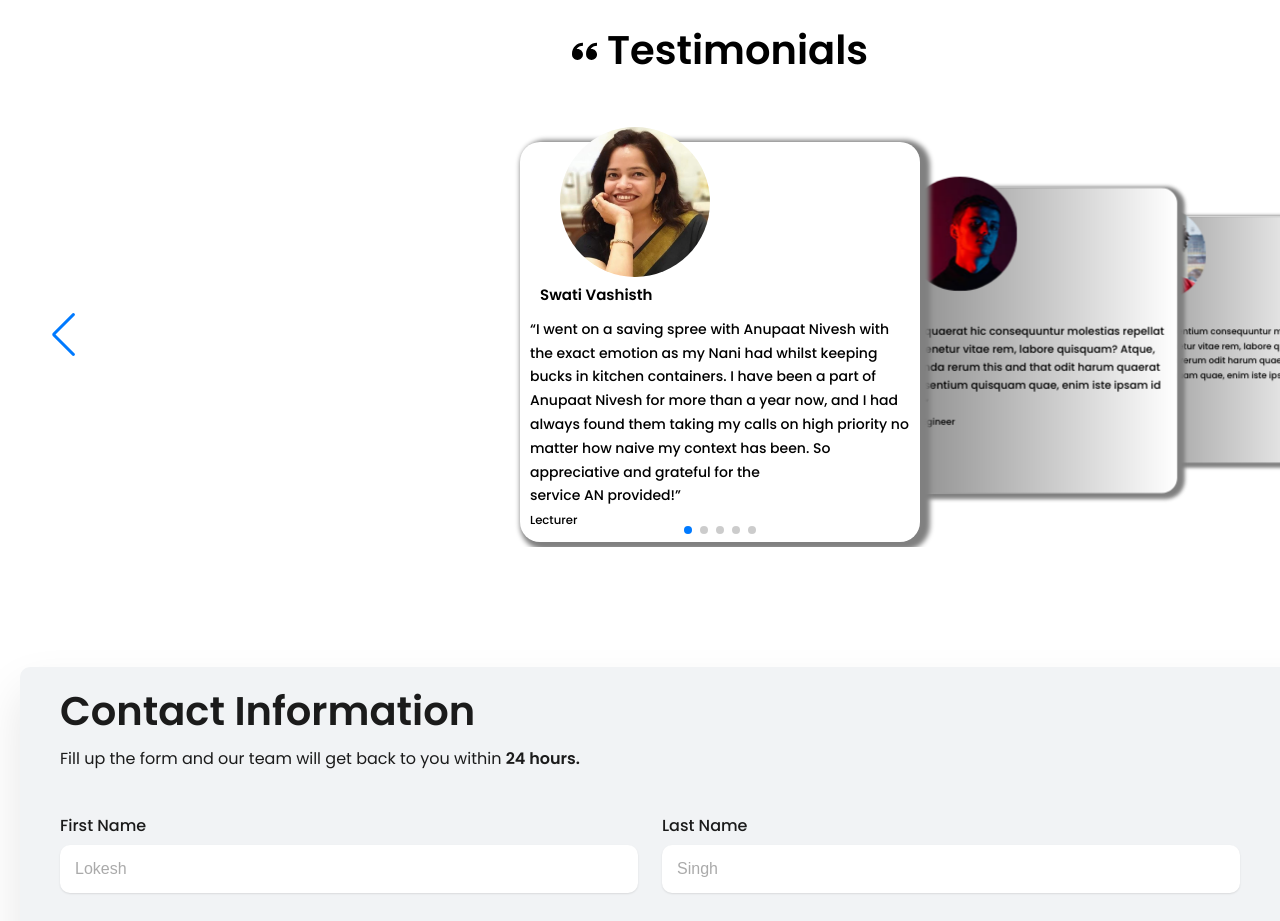
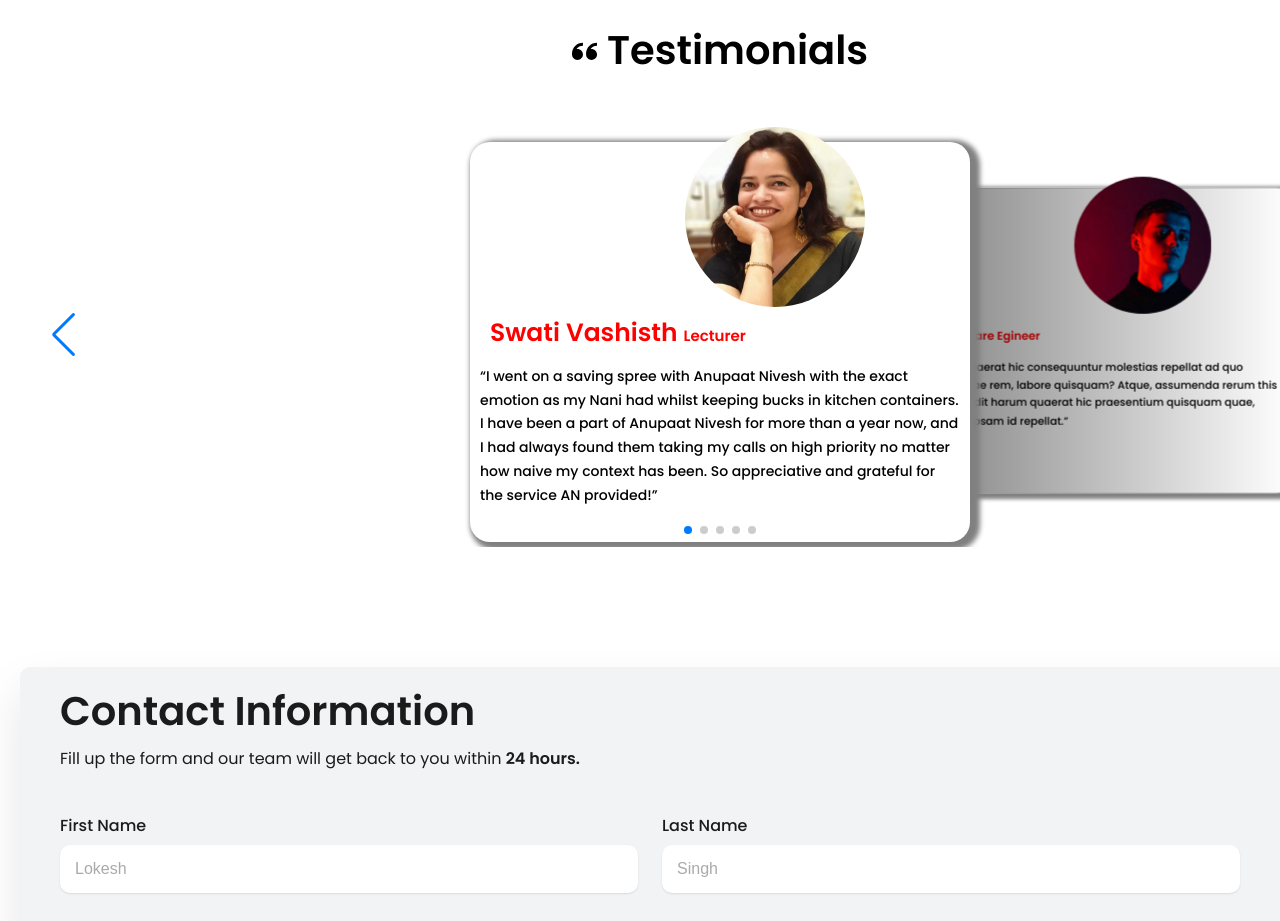
Before and after one commit to Anupaat-Nivesh/Anupaat-Nivesh, a React (Create React App) app: page / in a window 1280 px wide. Shown: the part 3300-4221 px from the top of the page. Built offline with nearby package versions, Linux system fonts and the light colour scheme.

Commit message:
updated swiper

```diff
--- a/src/containers/testimonials/Testimonials.jsx
+++ b/src/containers/testimonials/Testimonials.jsx
@@ -54,13 +54,15 @@ export const Testimonials = () => {
                                 return (
                                     <SwiperSlide key={id}>
                                         <div className="testimonial-content">
-                                            <div className="testimonial_avatar">  <img src={avatar} alt={name} /></div>
-                                            <h2 className="name">{name}</h2>
+
+                                        <div className="testimonial_avatar">  <img src={avatar} alt={name} /></div>
+                                        <h2 className="name">{name} <small className="job">{job}</small></h2>
+
                                             <div className="testimonial__text">
 
 
                                                 <p><q>{quote}</q></p>
-                                                <small className="job">{job}</small>
+
 
                                             </div>
                                         </div>
--- a/src/containers/testimonials/testimonials.css
+++ b/src/containers/testimonials/testimonials.css
@@ -19,7 +19,8 @@
 .name {
     margin-left: 2rem;
     margin-top: 5px;
-    font-size: 1.5rem;
+    font-size: 2.5rem;
+    color: red;
 }
 
 .quotes {
@@ -28,7 +29,12 @@
     color: var(--color-blog);
     font-size: 25px;
 }
+.job {
 
+    margin-right: 1rem;
+    color: red;
+    font-size: 15px;
+}
 .testimonial__text {
     margin: 1rem 1rem;
     text-align: left;
@@ -38,14 +44,14 @@
 }
 
 .testimonial_avatar {
-    width: 15rem;
-    height: 15rem;
+    width: 18rem;
+    height: 18rem;
     overflow: hidden;
     position: relative;
     margin-top: -1.5rem;
-    margin-left: 2.5rem;
+    margin-left: 1.5rem;
     z-index: 99;
-    left: 1.5rem;
+    left: 20rem;
 
 }
 
@@ -72,7 +78,7 @@
 .swiper-slide {
     background-position: center;
     background-size: cover;
-    width: 400px;
+    width: 500px;
     height: 400px;
     border-radius: 2rem;
     object-fit: cover;
```
